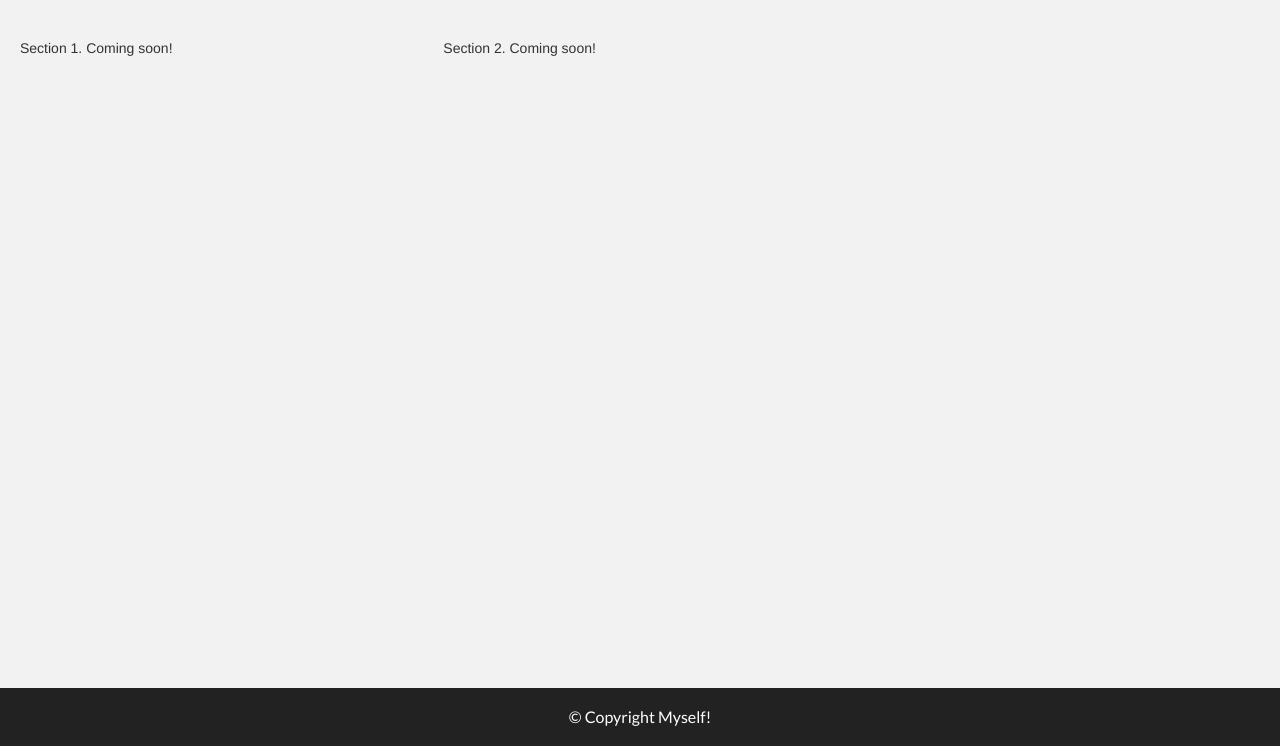
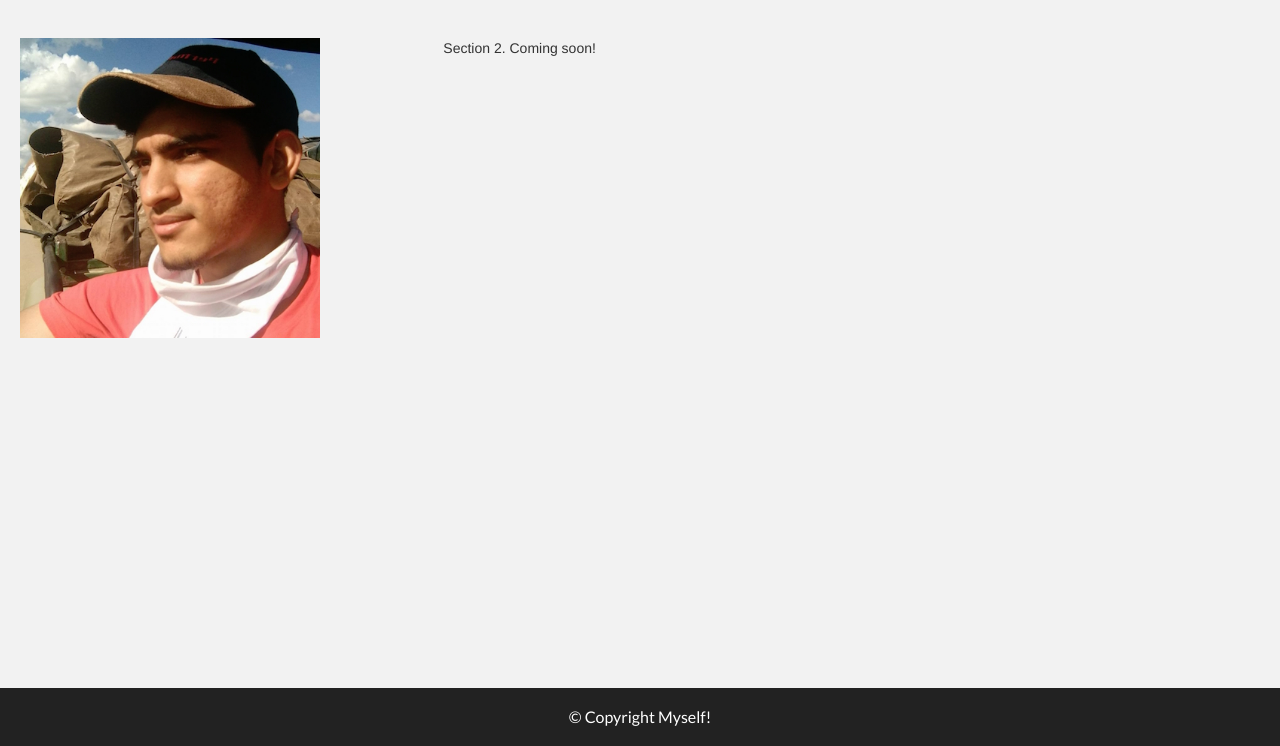
Before and after one commit to sahiljain112/sahiljain112.github.io, a plain HTML site: page index.html in a window 1280 px wide. Shown: the part 54-800 px from the top of the page. Drawn offline with Linux system fonts and the light colour scheme.

Commit message:
Image added

```diff
--- a/index.html
+++ b/index.html
@@ -41,7 +41,7 @@
       <div class="row">
 
         <div class="col-sm-4">
-          Section 1. Coming soon!
+          <img src = "public/images/me.jpg" width="300px" height="300px"/>
         </div>
 
         <div class = "col-sm-8">
```
Also changed, not shown: public/images/me.jpg (added).
